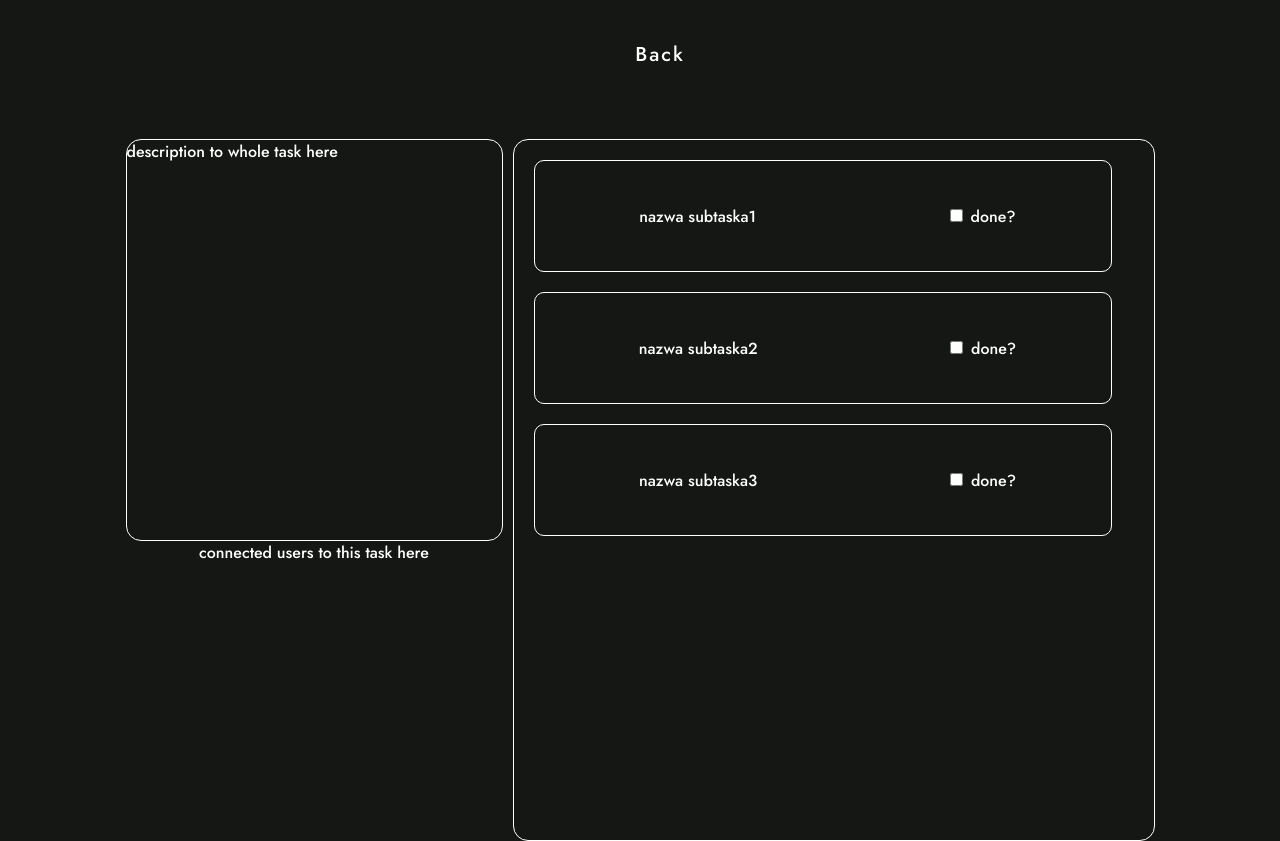
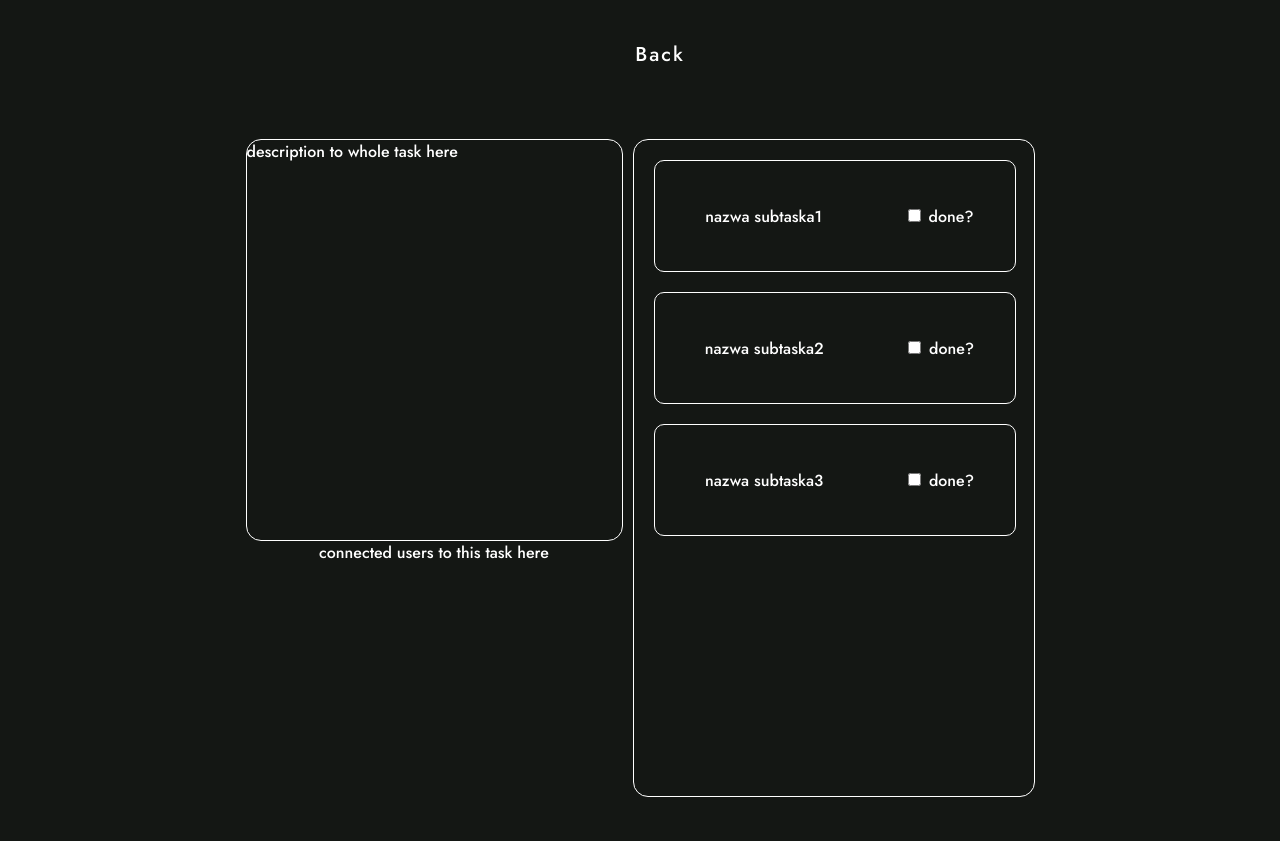
Before and after one commit to SobolewskiWiktor/Projekt-In-ynieria-, a web app: file public/html/taskDetailUser.html in a window 1280 px wide. After the commit the page ends 797 px from the top, so only its background shows below. Run offline with its HTML, style and script files only (its server is not run), Linux system fonts and the light colour scheme.

Commit message:
Update taskDetailUser.css

```diff
--- a/public/css/taskDetailUser.css
+++ b/public/css/taskDetailUser.css
@@ -114,8 +114,8 @@ li
     margin-right: 5px;
     display: flex;
     flex-direction: column;
-    width: 50%;
-    height: 700px;
+    width: 400px;
+    height: 82vh;
     border: 1px solid white;
     border-radius: 15px;
 }
```
